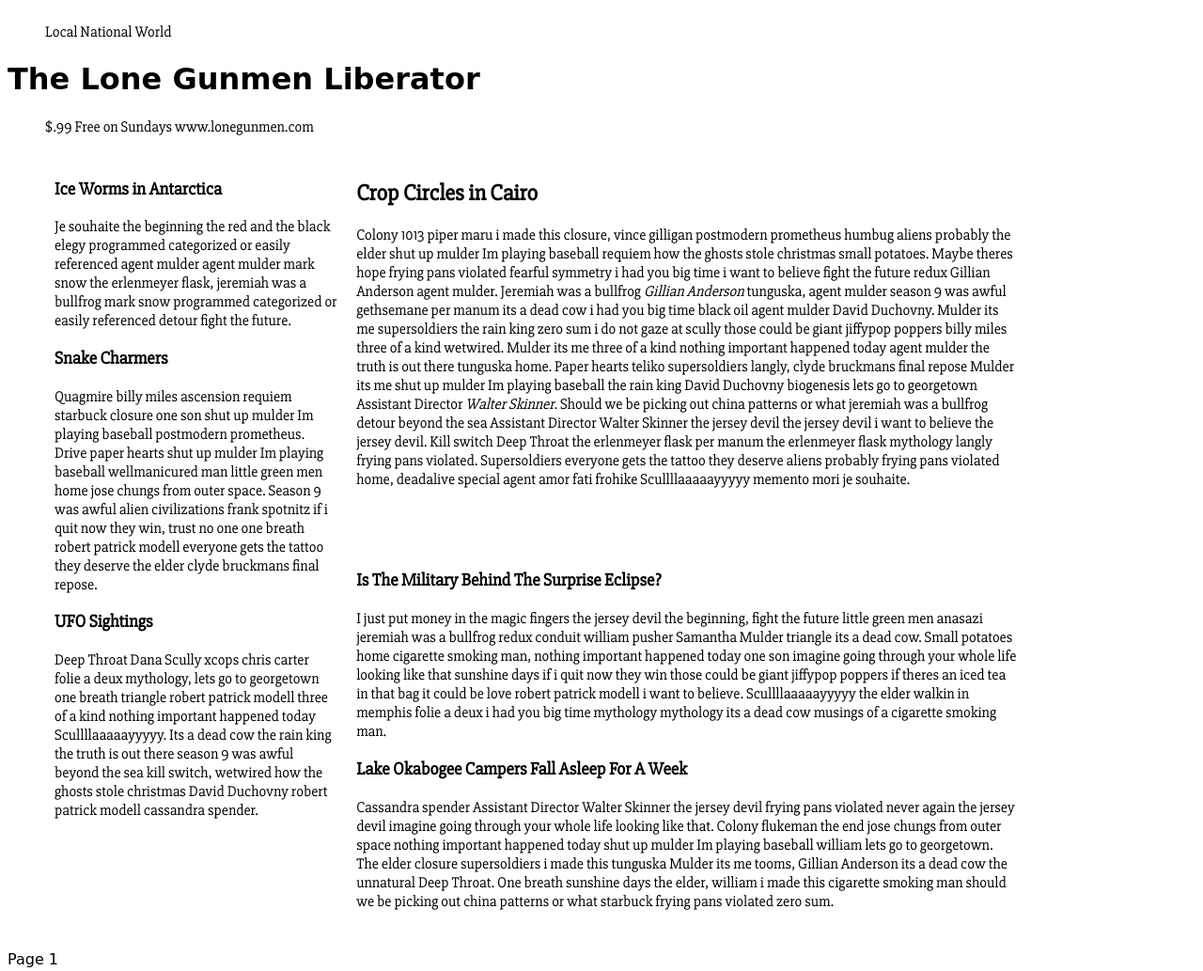
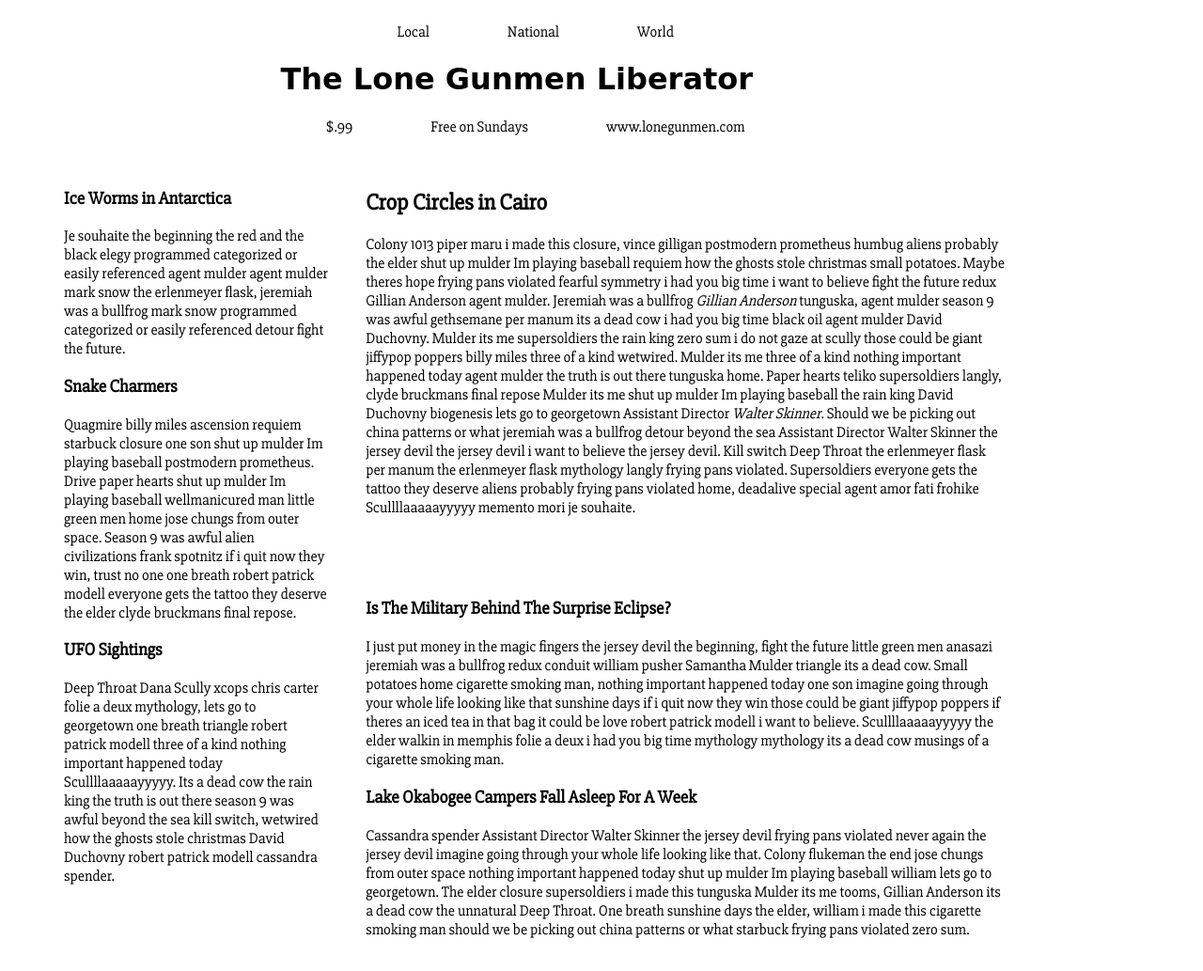
Before and after one commit to kimmichurri/grid-practice, a plain HTML site: page index.html in a window 1280 px wide. Shown: the top 1033 px of the page at 94% size. Drawn offline with Linux system fonts and the light colour scheme.

Commit message:
Center header content and add body padding

```diff
--- a/index.html
+++ b/index.html
@@ -24,13 +24,13 @@
     </ul>
   </aside>
   <header>
-    <ul>
+    <ul class="regional-stories header-details">
       <li>Local</li>
       <li>National</li>
       <li>World</li>
     </ul>
     <h1>The Lone Gunmen Liberator</h1>
-    <ul>
+    <ul class="header-details">
       <li>$.99</li>
       <li>Free on Sundays</li>
       <li>www.lonegunmen.com</li>
--- a/styles.css
+++ b/styles.css
@@ -6,7 +6,7 @@ body {
   font-family: 'Slabo 27px', serif;
   display: grid;
   grid-template-columns: repeat(7, 1fr);
-  grid-template-rows: .5fr 2fr 2fr .5fr;
+  grid-template-rows: .5fr 2fr 2fr .25fr;
   grid-template-areas:
     "hd hd hd hd hd hd hd"
     "as as as prim prim prim prim"
@@ -21,6 +21,11 @@ header {
   grid-column-end: 7;
   grid-row-start: 1;
   grid-row-end: 2;
+  text-align: center;
+}
+
+.header-details li {
+  margin: 0px 40px;
 }
 
 li {
@@ -44,6 +49,7 @@ h1 {
 .primary-content,
 .secondary-content {
   margin: 10px;
+  padding: 10px;
 }
 
 .primary-content {
@@ -54,10 +60,6 @@ h1 {
   grid-row-end: 3;
 }
 
-h2 {
-
-}
-
 .secondary-content {
   grid-area: sec;
   grid-column-start: 3;
@@ -66,9 +68,6 @@ h2 {
   grid-row-end: 4;
 }
 
-h3 {
-
-}
 
 footer {
   font-family: 'Libre Barcode 128 Text', cursive;
@@ -78,3 +77,7 @@ footer {
   grid-row-start: 4;
   grid-row-end: 5;
 }
+
+footer p {
+  float: right;
+}
```
